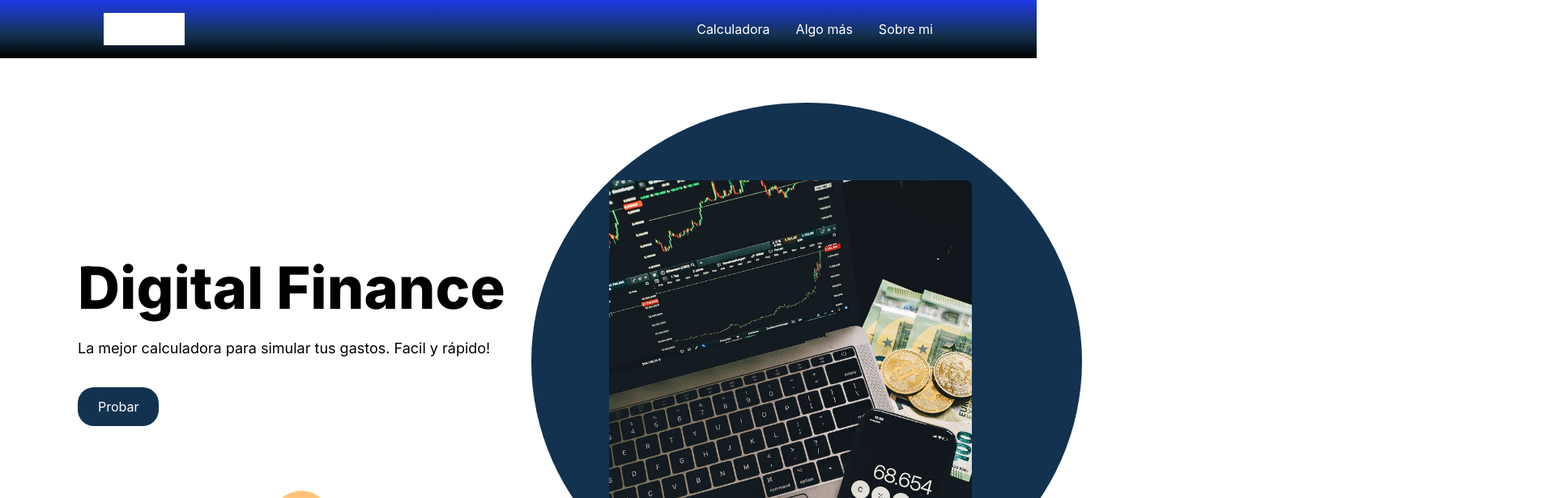
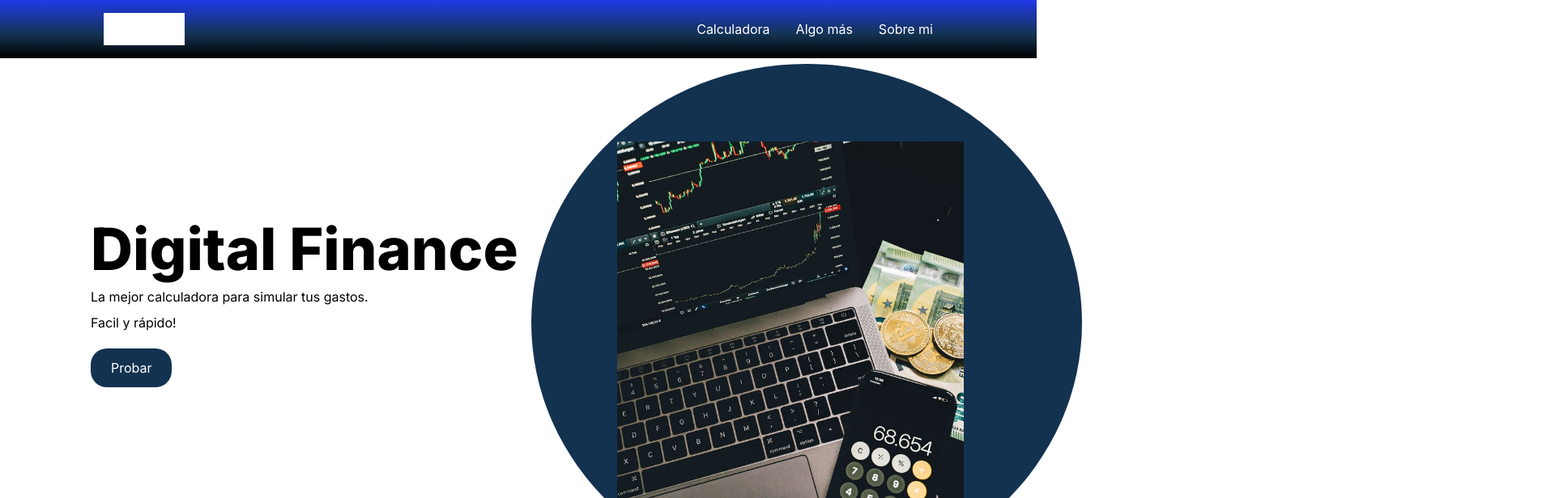
Before and after one commit to No-Country/S2-02-T, a React (Create React App) app in the folder react-app/: page / in a window 1280 px wide. Shown: the top 616 px of the page at 81% size, 1920 px wide, since content can reach past the window. Built offline with nearby package versions, Linux system fonts and the light colour scheme.

Commit message:
se hizo el componente hero responsive

```diff
--- a/react-app/src/components/Hero/Hero.js
+++ b/react-app/src/components/Hero/Hero.js
@@ -11,9 +11,6 @@ const Hero = () => {
           <img className="hero__calculator" src="calcu-money.jpeg" alt="" />
         </div>
         <div className="hero__circle"></div>
-        <div className="hero__circle hero__circle--yellow"></div>
-        <div className="hero__circle hero__circle--turquoise"></div>
-        <div className="hero__circle hero__circle--lightblue"></div>
       </div>
     </>
   );
--- a/react-app/src/components/Hero/styles.css
+++ b/react-app/src/components/Hero/styles.css
@@ -6,7 +6,7 @@
 }
 .hero__container{
 margin-left: -4rem;
-margin-bottom: -21rem;
+margin-bottom: -7rem;
 }
 .hero__title{
   font-family: 'Inter', sans-serif;
@@ -137,22 +137,199 @@ cursor: pointer;
     -ms-border-radius: 8px;
     -o-border-radius: 8px;
 }
-/* @media screen and (min-width:320px) { */
-  /* .hero__title{
-font-size: 35px;
-margin-right: -230px; */
-/*
+ @media screen and (min-width:320px) {
+   .hero__container{
+     margin-left: -9rem;
+    margin-top: -3rem;
+    margin-bottom: -38rem;
+   }
+   .hero__title{
+    font-size: 2rem;
+    margin-top: 4rem;
+    padding-left: 20px;
   }
-} */
-/* @media  screen and (min-width:768px) {
-  .notebook{
-  margin: 400px auto;
+  .hero__subtitle{
+           font-size: 1rem;
+    width: 14rem;
+    margin-bottom: 2.5rem;
+    padding-left: 1.5rem;
+    margin-top: -1rem;
+  }
+  .hero__button{
+    margin-left: 11rem;
+  }
+  .hero__image{
+        transform: translate(9rem, 1rem);
+        -webkit-transform: translate(9rem, 1rem);
+        -moz-transform: translate(9rem, 1rem);
+        -ms-transform: translate(9rem, 1rem);
+        -o-transform: translate(9rem, 1rem);
+        position: initial;
+}
+  .hero__calculator{
+    width: 100%;
+    background-position: center;
+    height: 19rem;
+    border-radius: 0;
+    max-width: 68%;
+    padding-right: 10px;
+    padding-left: 10px;
+  }
+  .hero__circle{
+    opacity: 0;
+  }
 
+
+}
+@media screen and (min-width:768px){
+    .hero__container{
+     margin-left: -9rem;
+    margin-top: -3rem;
+   }
+     .hero__title{
+ font-size: 3rem;
+    margin-top: 4rem;
+    padding-left: 14rem;
   }
+    .hero__subtitle{
+    font-size: 1rem;
+    width: 34rem;
+    margin-bottom: 1rem;
+    padding-left: 16rem;
+    margin-top: -1rem;
+  }
+    .hero__button{
+    margin-left: 31rem;
+  }
+    .hero__calculator{
+    width: 100%;
+    height: 30rem;
+    border-radius: 8px;
+    -webkit-border-radius: 8px;
+    -moz-border-radius: 8px;
+    -ms-border-radius: 8px;
+    -o-border-radius: 8px;
+    margin-left: 5rem;
 }
-@media  screen and (min-width:1280px) {
-  .notebook{
-  margin: 100px auto;
+.hero__circle{
+  opacity: 0;
+}
+}
+@media screen and (min-width:1115px) {
+ .hero__title{
+ font-size: 3rem;
+    margin-top: 4rem;
+    padding-left: 22rem;
+  }
+    .hero__subtitle{
+    font-size: 1rem;
+ width: 41rem;
+    margin-bottom: 1rem;
+    padding-left: 25rem;
+    margin-top: -1rem;
+  }
+    .hero__button{
+    margin-left: 39rem;
+  }
+      .hero__calculator{
+    width: 100%;
+    height: 30rem;
+    border-radius: 8px;
+    -webkit-border-radius: 8px;
+    -moz-border-radius: 8px;
+    -ms-border-radius: 8px;
+    -o-border-radius: 8px;
+    margin-left: 8rem;
+}
+}
 
-  }
-} */
+@media screen and (min-width:1280px) {
+.hero__container{
+    margin-left: -7rem;
+    margin-bottom: -25rem;
+}
+.hero__title{
+  font-family: 'Inter', sans-serif;
+  font-weight: 800;
+font-size: 72px;
+margin-top: 15rem;
+color: black;
+margin-left: -8rem;
+margin-bottom: 16px;
+margin-right: 10rem;
+}
+.hero__subtitle{
+font-family: 'Inter', sans-serif;
+    font-weight: 400;
+    font-size: 1rem;
+    width: 47rem;
+    height: 64px;
+    margin-left: -11rem;
+}
+.hero__button{
+ width: 100px;
+ height: 48px;
+ padding: 10px 25px;
+ margin-left: 14rem;
+cursor: pointer;
+ display: flex;
+ align-items: center;
+ color:white;
+ background-color: #133250;
+ border-radius: 20px;
+ -webkit-border-radius: 20px;
+ -moz-border-radius: 20px;
+ -ms-border-radius: 20px;
+ -o-border-radius: 20px;
+}
+.hero__circle{
+  width: 680px;
+  height: 640px;
+  position: relative;
+  background-color: #133250;
+  border-radius: 50%;
+  -webkit-border-radius: 50%;
+  -moz-border-radius: 50%;
+  -ms-border-radius: 50%;
+  -o-border-radius: 50%;
+  transform: translate(48rem, -25rem);
+  -webkit-transform: translate(48rem, -25rem);
+  -moz-transform: translate(48rem, -25rem);
+  -ms-transform: translate(48rem, -25rem);
+  -o-transform: translate(48rem, -25rem);
+  z-index: -1;
+  opacity: 1;
+}
+
+.hero__button:hover{
+  background-color: #203AE9;
+  transition: ease-in .5s;
+  -webkit-transition: ease-in .5s;
+  -moz-transition: ease-in .5s;
+  -ms-transition: ease-in .5s;
+  -o-transition: ease-in .5s;
+
+}
+.hero__image{
+  width: 100%;
+  position: absolute;
+  transform: translate(53rem, -19rem);
+  -webkit-transform: translate(53rem, -19rem);
+  -moz-transform: translate(53rem, -19rem);
+  -ms-transform: translate(53rem, -19rem);
+  -o-transform: translate(53rem, -19rem);
+  z-index: 100;
+      margin-left: -7rem;
+}
+.hero__calculator{
+    width: 35%;
+    height: 450px;
+    object-fit: cover;
+    border-radius: 8px;
+    -webkit-border-radius: 8px;
+    -moz-border-radius: 8px;
+    -ms-border-radius: 8px;
+    -o-border-radius: 8px;
+
+}
+}
--- a/react-app/src/components/Steps/Steps.css
+++ b/react-app/src/components/Steps/Steps.css
@@ -13,12 +13,14 @@
   }
 }
 .steps-title-container {
-  margin: auto;
-  max-width: 510px;
-  font-size: 32px;
-  font-weight: 800;
-  text-align: center;
+    margin: auto;
+    max-width: 510px;
+    font-size: 32px;
+    font-weight: 800;
+    text-align: center;
+    margin-left: -3rem;
 }
+
 
 .steps-title-container__img {
   width: 450px;
```
